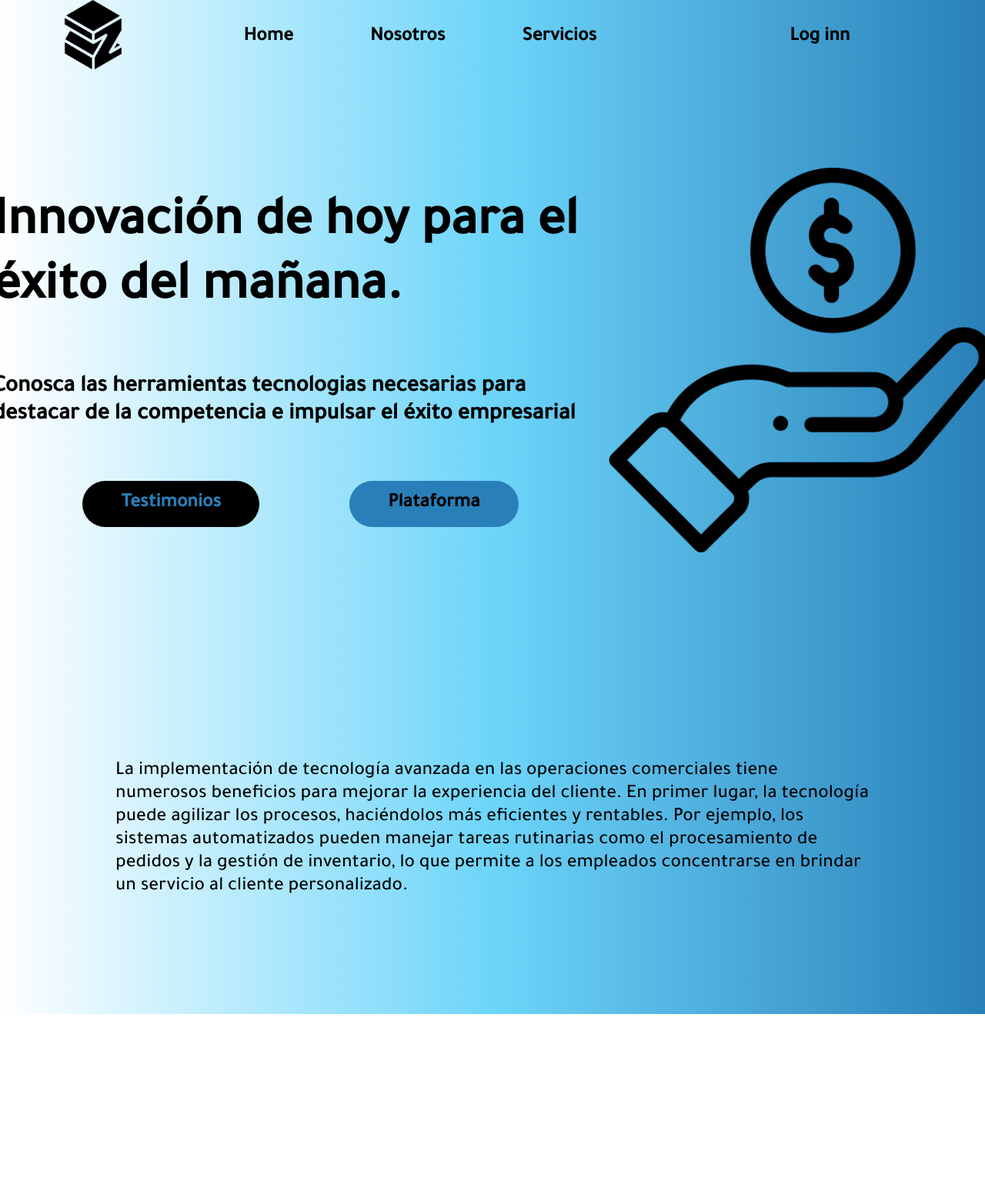
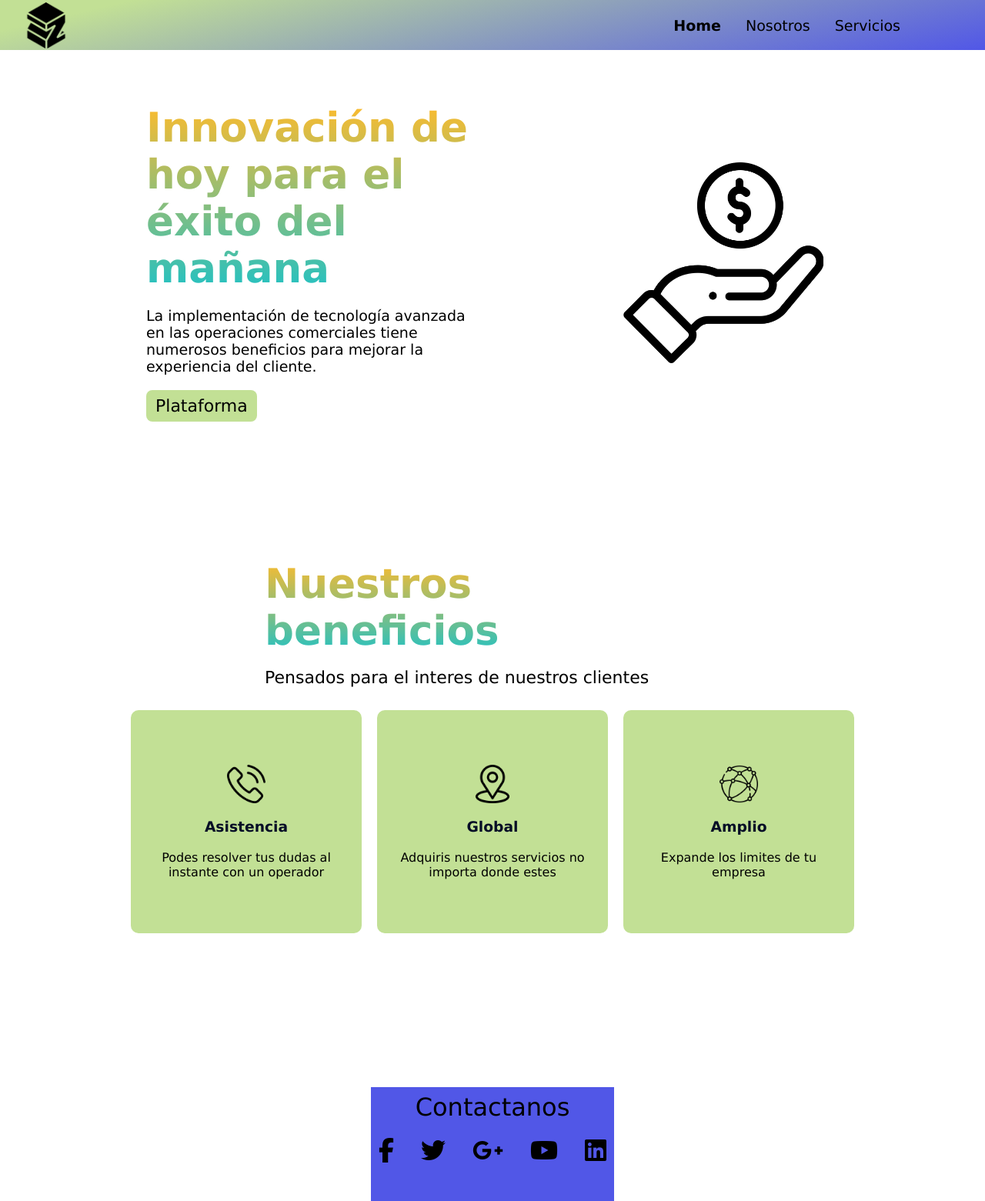
Before and after one commit to MateoJoaquin/Reintento, a plain HTML site: page index.html in a window 1280 px wide. Shown: the whole page at 77% size. Before the commit the page ends 1318 px from the top, so only its background shows below. Drawn offline with Linux system fonts and the light colour scheme.

Commit message:
add section

```diff
--- a/css/styles.css
+++ b/css/styles.css
@@ -1,114 +1,328 @@
-* {
-    margin: 0;
-    padding: 0;
-    box-sizing: border-box;
-    text-decoration: none;
-    list-style: none;;
+:root {
+  --background:white;
+  --nav-bg:  #c2e095;
+
+  --text-gray: black;
+  --text-white: #f3f4f6;
 
 
-  }
-body{
+  --fire: #ff6d00;
+  --electric:black;
+}
 
-    margin:0;
-    font-family:'Tajawal', sans-serif;
-    background: #2980B9;  /* fallback for old browsers */
-background: -webkit-linear-gradient(to right, #FFFFFF, #6DD5FA, #2980B9);  /* Chrome 10-25, Safari 5.1-6 */
-background: linear-gradient(to right, #FFFFFF, #6DD5FA, #2980B9); /* W3C, IE 10+/ Edge, Firefox 16+, Chrome 26+, Opera 12+, Safari 7+ */
-flex-wrap: wrap;
+/*=================================== */
+* {
+  margin: 0;
+  padding: 0;
+  box-sizing: border-box;
+  text-decoration: none;
+  list-style: none;
+  font-family:'Lucida Sans', 'Lucida Sans Regular', 'Lucida Grande', 'Lucida Sans Unicode', Geneva, Verdana, sans-serif;
 }
+
+/* ======================  */
 header {
-    display: flex ;
-    flex-direction:row ;
+  display: flex;
+  justify-content: space-between;
+  align-items: center;
+  padding: 0 30px;
+  height: 65px;
+  position: fixed;
+  width: 100%;
+  z-index: 2;
+  background: rgb(194,224,149);
+  background: -moz-linear-gradient(167deg, rgba(194,224,149,1) 11%, rgba(81,87,231,1) 100%);
+  background: -webkit-linear-gradient(167deg, rgba(194,224,149,1) 11%, rgba(81,87,231,1) 100%);
+  background: linear-gradient(167deg, rgba(194,224,149,1) 11%, rgba(81,87,231,1) 100%);
+  filter: progid:DXImageTransform.Microsoft.gradient(startColorstr="#c2e095",endColorstr="#5157e7",GradientType=1);
 
-    justify-content:space-around;
-    align-items: center;
+}
+ /*============================================*/
+header img{
+    width: 60px;
+}
 
 
+.navbar,
+.navbar-list {
+  display: flex;
+  align-items: center;
+  justify-content: center;
+}
 
-    }
-header .logo img{
-     max-width: 180px;
-    transition: all (0,3s);
+.navbar {
+  gap: 5rem;
+}
 
+.navbar-list {
+  gap: 2rem;
+}
 
-}
-.nav{
-    display: flex;
-    flex-direction: row;
-    justify-content: center;
+.navbar-list a {
+  color:black;
+  font-size: 19px;
 }
 
 
 
-header .logo {
-    cursor: pointer;
+.navbar-list .active {
+  font-weight: 600;
+  color:h;
+}
+
+ /*============================================*/
+
+#cart-toggle,
+#menu-toggle,
+.menu-label {
+  display: none;
+}
+
+.cart::-webkit-scrollbar {
+  display: none;
+}
+
+.cart {
+  position: absolute;
+  right: 0;
+  top: 65px;
+  background: linear-gradient(to top, #121e3c, var(--background));
+  padding: 50px 30px;
+  border-left: 1px solid var(--nav-bg);
+  height: calc(100vh - 65px);
+  display: flex;
+  flex-direction: column;
+  gap: 30px;
+  overflow-y: scroll;
+  display: none;
+}
+
+
+
+
+main {
+  background:white;
+  display: flex;
+  flex-direction: column;
+  align-items: center;
+  justify-content: center;
+  width: 100%;
+}
+
+#hero {
+  max-width: 1200px;
+  margin-top: 65px;
+  padding: 70px 0 150px;
+  display: flex;
+  justify-content: center;
+  align-items: center;
+}
+
+.hero-info {
+  display: flex;
+  flex-direction: column;
+  align-items: flex-start;
+  gap: 20px;
+  width: 50%;
+}
+
+.hero-info h1 {
+  font-size: 53px;
+  font-weight: 800;
+  width: 80%;
+  min-width: 500px;
+  background: rgb(34,193,195);
+  background: -moz-linear-gradient(0deg, rgba(34,193,195,1) 0%, rgba(253,187,45,1) 100%);
+  background: -webkit-linear-gradient(0deg, rgba(34,193,195,1) 0%, rgba(253,187,45,1) 100%);
+  background: linear-gradient(0deg, rgba(34,193,195,1) 0%, rgba(253,187,45,1) 100%);
+  color: transparent;
+  background-clip: text;
+  -webkit-background-clip: text;
+}
+
+.hero-info p {
+  font-size: 19px;
+  width: 70%;
+  color:black;
+}
+
+.hero-info a {
+  color: black;
+  padding: 8px 12px;
+  border-radius: 8px;
+  background:#c2e095 ;
+  font-size: 22px;
+  transition: 2s;
 
 }
 
-a{
-    text-decoration:none;
-    color:black ;
-    font-weight: 700;
-    padding-right: 100px;
-    font-size: 25px;
+.hero-card {
+  background-color: white;
+  width: 300px;
+  padding: 20px;
+  border-radius: 15px;
+  display: flex;
+  flex-direction: column;
+  /* justify-content: center; */
+  /* align-items: center; */
+  gap: 20px;
 }
-
-.hero{
-    padding: 120px;
-    display: flex;
-    flex-direction: row;
-    justify-content:center;
-
- }
- .btn {
-    width: 800px;
-    display: flex;
-    flex-direction: row;
-    justify-content: space-evenly ;
-
-
-
- }
-
-
-.btn1 {
-    color: #2980B9;
-    border-radius: 40px;
-    background-color:black  ;
-    padding: 15px 50px;
-    font-size: 25px;
-
-
-}
-.btn2 {
-    color: black;
-    border-radius: 40px;
-    background-color:#2980B9  ;
-    padding: 15px 50px;
-    font-size: 25px;
-}
-
-.hero2 {
-    display: flex;
-    flex-direction: column;
-    justify-content: space-around;
-
-
-}
-.h1 {
-    font-size: 70px;
-
-}
-.h2 {
-    font-size:30px;
-
-
-}
-.parrafo {font-size: 25px;
-   padding: 150px;
 
 
 
 
 
+ /*============================================*/
+
+#info {
+  padding: 70px 0;
+  max-width: 1200px;
+  display: flex;
+  flex-direction: column;
+  justify-content: center;
+  align-items: center;
+  gap: 80px;
 }
+
+#info h2 {
+  font-size: 2rem;
+  font-weight: 800;
+}
+
+.info-cards-container {
+  display: flex;
+  flex-direction: row;
+  justify-content: space-around;
+  gap: 20px;
+
+
+}
+
+.info-card {
+  background: #c2e095 ;
+  width: 300px;
+  height: 290px;
+  padding: 20px 20px;
+  border-radius: 10px;
+  display: flex;
+  flex-direction: column;
+  align-items: center;
+  justify-content: center;
+  gap: 20px;
+  color: #050d26;
+  transition: 0.5s;
+
+}
+
+.info-card img {
+  width: 50px;
+}
+
+.info-card p {
+  text-align: center;
+  font-size: 16px;
+  color:black;
+
+}
+.info-card:hover{
+  background: #5157e7;}
+.proporcion {
+    height: 200px;
+    width:100%;
+
+}
+.titulolanding {
+  display: flex;
+  flex-direction: column;
+  justify-content: center;
+  gap: 18px;
+  color: black;
+  margin: 30px;
+
+
+
+}
+.titulolanding h1 {
+  font-size: 53px;
+  font-weight: 800;
+  width: 80%;
+  min-width: 500px;
+  background: rgb(34,193,195);
+  background: -moz-linear-gradient(0deg, rgba(34,193,195,1) 0%, rgba(253,187,45,1) 100%);
+  background: -webkit-linear-gradient(0deg, rgba(34,193,195,1) 0%, rgba(253,187,45,1) 100%);
+  background: linear-gradient(0deg, rgba(34,193,195,1) 0%, rgba(253,187,45,1) 100%);
+  color: transparent;
+  background-clip: text;
+  -webkit-background-clip: text;
+}
+.titulolanding p {
+  font-size: 22px;
+  font-weight: 200;
+}
+
+
+ /*============================================*/
+
+footer {
+  background: #5157e7; ;
+  color: black;
+  display: flex;
+  flex-direction: column;
+  justify-self: center;
+  align-items: center;
+  gap: 160px;
+  padding: 2px 0;
+
+}
+.footer-content{
+  display: flex;
+  align-items: center;
+  justify-content: center;
+  flex-direction: column;
+  text-align: center;
+}
+.footer-content h3{
+  font-size: 2rem;
+  font-weight: 400;
+  text-transform: capitalize;
+  line-height: 3rem;
+}
+.footer-content p{
+  max-width: 500px;
+  margin: 10px auto;
+  line-height: 28px;
+  font-size: 14px;
+}
+.socials{
+  list-style: none;
+  display: flex;
+  align-items: center;
+  justify-content: center;
+  margin: 1rem 0 3rem 0;
+  gap: 15px;
+}
+.socials li{
+  margin: 0 10px;
+}
+.socials a{
+  text-decoration: none;
+  color:#000
+}
+.socials a i{
+  font-size: 2.0rem;
+  transition: color .4s ease;
+
+}
+.socials a:hover i{
+  color:#c2e095;
+}
+.socials3{
+  display: flex;
+  flex-direction: row;
+  align-items: center;
+  justify-content: space-around;
+  gap: 10px;
+
+
+
+}
--- a/index.html
+++ b/index.html
@@ -1,47 +1,115 @@
 <!DOCTYPE html>
 <html lang="en">
   <head>
-  <meta charset="UTF-8">
-  <meta name="viewport" content="width=device-width, initial-scale=1.0">
-  <title>Mateo Grenat</title>
-  <link rel="stylesheet" href="css/styles.css">
-  <link rel="preconnect" href="https://fonts.googleapis.com">
-  <link rel="preconnect" href="https://fonts.gstatic.com" crossorigin>
-  <link href="https://fonts.googleapis.com/css2?family=Tajawal:wght@200;300;500&display=swap" rel="stylesheet">
+    <meta charset="UTF-8" />
+    <meta name="viewport" content="width=device-width, initial-scale=1.0" />
+    <title></title>
+    <link rel="stylesheet" href="css/styles.css" />
+    <!-- Linkeamos archivo mediaqueries -->
+    <link rel="stylesheet" href="css/medias.css" />
+    <script src="https://kit.fontawesome.com/cd440abdea.js" crossorigin="anonymous"></script>
+  </head>
+  <body>
+    <header>
+      <img src="css/letter-z_6229760.png" alt="Logo" class="logo" />
+
+      <nav class="navbar">
+        <label for="menu-toggle" class="menu-label">
+          <i class="fa-solid fa-bars"></i>
+        </label>
+        <input type="checkbox" id="menu-toggle" />
 
 
-</head>
-<header>
-  <div class="logo">
-      <img class="hola" src="css/letter-z_6229760.png" width="90px" alt="" >
-  </div>
-  <nav>
-  <ul class="nav">
+        <ul class="navbar-list">
+          <li><a href="#hero" class="active">Home</a></li>
+          <li><a href="#">Nosotros</a></li>
+          <li><a href="#">Servicios</a></li>
+        </ul>
+        <!-- Carrito -->
+        <!-- Agregamos input y label para la funcionalidad del carrito -->
+        <label for="cart-toggle" class="cart-label">
 
-      <li  class="nav2"><a href=>Home</a></li>
-      <li  class="nav2"><a href=>Nosotros</a></li>
-      <li  class="nav2"><a href=>Servicios</a></li>
+        </label>
+        <input type="checkbox" id="cart-toggle" />
 
-  </ul>
-</nav>
-  <a href="">Log inn</a>
     </header>
-<body>
-    <div class="hero">
-      <div class="hero2">
-        <h1 class="h1"> Innovación de hoy para el éxito del mañana.</h1>
-        <h2 class="h2"> Conosca las herramientas tecnologias necesarias para destacar de la competencia e impulsar el éxito empresarial</h2>
-      <div class="btn">
-        <a href="" class="btn1">Testimonios</a>
-        <a href="" class="btn2">Plataforma</a>
+
+    <main>
+      <!-- Hero -->
+      <section id="hero">
+        <div class="hero-info">
+          <h1>Innovación de hoy para el éxito del mañana</h1>
+          <p>
+            La implementación de tecnología
+             avanzada en las operaciones comerciales tiene numerosos beneficios para mejorar la experiencia del cliente.
+          </p>
+
+             <a >Plataforma</a>
+
         </div>
 
+
+
+        <div class="hero-card">
+          <img src="css/hand_1077976.png" alt= />
+
           </div>
-      <img src="css/hand_1077976.png"  height="500px" alt="">
         </div>
-    <div>
-    <p class="parrafo">La implementación de tecnología
-      avanzada en las operaciones comerciales tiene numerosos beneficios para mejorar la experiencia del cliente. En primer lugar, la tecnología puede agilizar los procesos, haciéndolos más eficientes y rentables. Por ejemplo, los sistemas automatizados pueden manejar tareas rutinarias como el procesamiento de pedidos y la gestión de inventario, lo que permite a los empleados concentrarse en brindar un servicio al cliente personalizado.</p>
+      </section>
+      <div class ="titulolanding">
+        <h1>Nuestros beneficios</h1>
+        <p>Pensados para el interes de nuestros clientes</p>
       </div>
+      <section id=>
+
+        <div class="info-cards-container">
+
+          <div class="info-card">
+            <img src="css/card3.png" alt= />
+            <h3>Asistencia</h3>
+            <p>
+              Podes resolver tus dudas al instante con un operador
+            </p>
+          </div>
+
+          <div class="info-card">
+            <img src="css/card2.png" alt= />
+            <h3>Global</h3>
+            <p>
+              Adquiris nuestros servicios no importa donde estes
+            </p>
+          </div>
+          <div class="info-card">
+            <img src="css/card1.png" alt= />
+            <h3>Amplio</h3>
+            <p>
+              Expande los limites de tu empresa
+            </p>
+          </div>
+        </div>
+      </section>
+
+
+    </main>
+    <div class="proporcion">
+
+    </div>
+
+    <footer>
+      <div class="footer-content">
+          <h3>Contactanos</h3>
+
+
+          <ul class="socials">
+              <li><a href="#"><i class="fa fa-facebook"></i></a></li>
+              <li><a href="#"><i class="fa fa-twitter"></i></a></li>
+              <li><a href="#"><i class="fa fa-google-plus"></i></a></li>
+              <li><a href="#"><i class="fa fa-youtube"></i></a></li>
+              <li><a href="#"><i class="fa fa-linkedin-square"></i></a></li>
+          </ul>
+      </div>
+
+
+  </footer>
   </body>
 </html>
```
Also changed, not shown: css/medias.css (added, +112 -0 lines), css/card1.png (added), css/card2.png (added), css/card3.png (added). Lines whose indentation alone changed are shown as unchanged.
